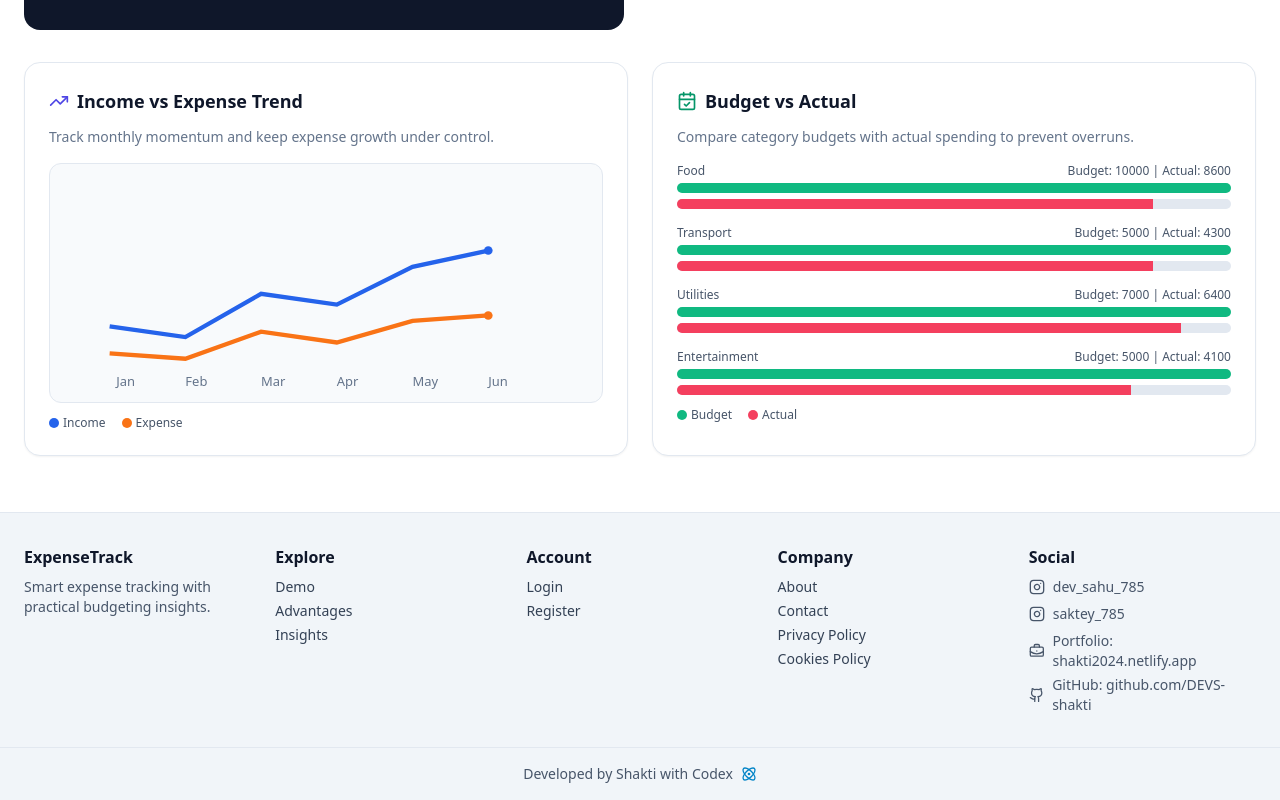
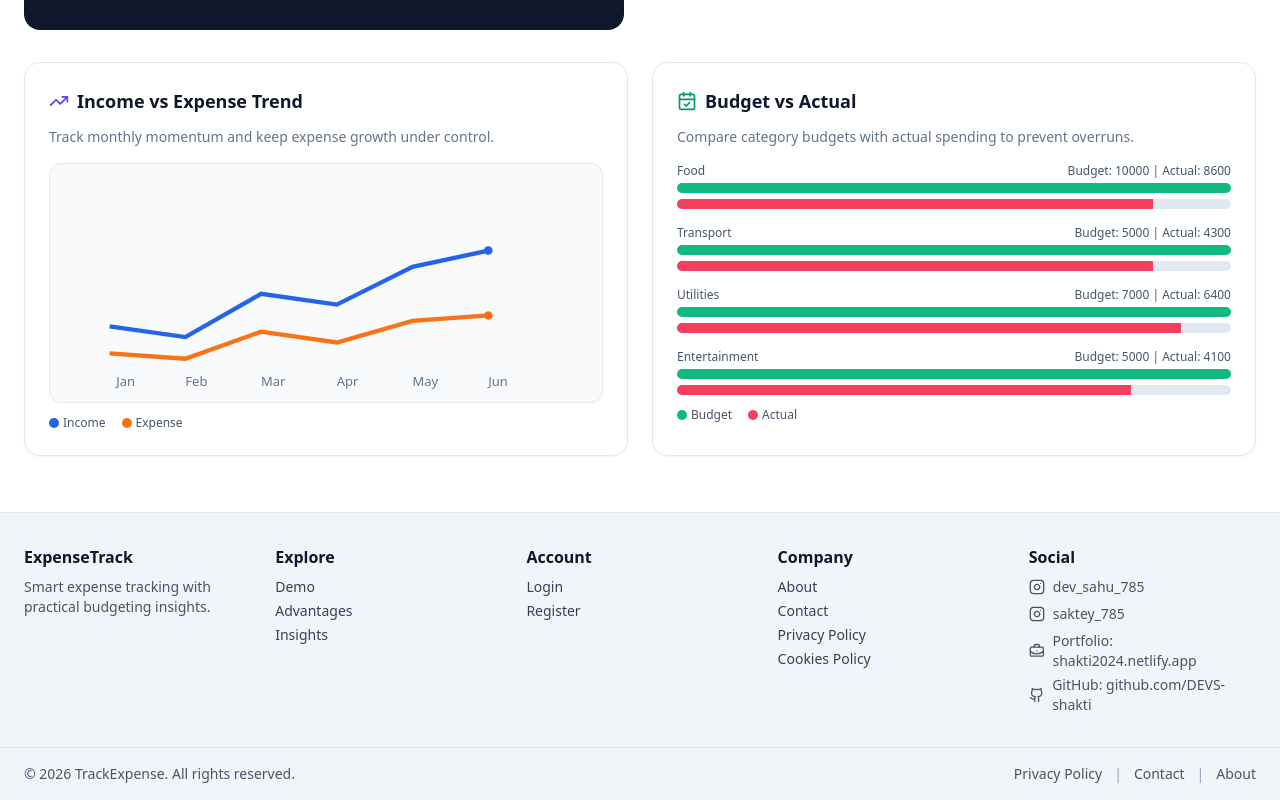
Before and after one commit to DEVS-shakti/expense-tracker, a React (Vite) app: page / in a window 1280 px wide. Shown: the part 3611-4411 px from the top of the page. Built offline with nearby package versions, Linux system fonts and the light colour scheme; no server answers.

Commit message:
Refine footer legal copy

```diff
--- a/src/pages/LandingPage.jsx
+++ b/src/pages/LandingPage.jsx
@@ -14,7 +14,6 @@ import {
   Goal,
   CheckCircle2,
   Instagram,
-  Atom,
   Github,
   BriefcaseBusiness,
 } from "lucide-react";
@@ -651,11 +650,23 @@ const Landing = () => {
             </div>
           </div>
         </div>
-        <div className="border-t border-slate-200 px-4 py-4 text-center text-sm text-slate-600 sm:px-6">
-          <p className="inline-flex items-center gap-2">
-            Developed by Shakti with Codex
-            <Atom className="h-4 w-4 text-sky-600" />
-          </p>
+        <div className="border-t border-slate-200 px-4 py-4 sm:px-6">
+          <div className="mx-auto flex max-w-7xl flex-col items-center justify-between gap-3 text-center text-sm text-slate-600 md:flex-row md:text-left">
+            <p>&copy; 2026 TrackExpense. All rights reserved.</p>
+            <div className="flex flex-wrap items-center justify-center gap-3">
+              <Link to="/privacy-policy" className="hover:text-indigo-700">
+                Privacy Policy
+              </Link>
+              <span className="text-slate-400">|</span>
+              <Link to="/contact" className="hover:text-indigo-700">
+                Contact
+              </Link>
+              <span className="text-slate-400">|</span>
+              <Link to="/about" className="hover:text-indigo-700">
+                About
+              </Link>
+            </div>
+          </div>
         </div>
       </footer>
     </div>
```
